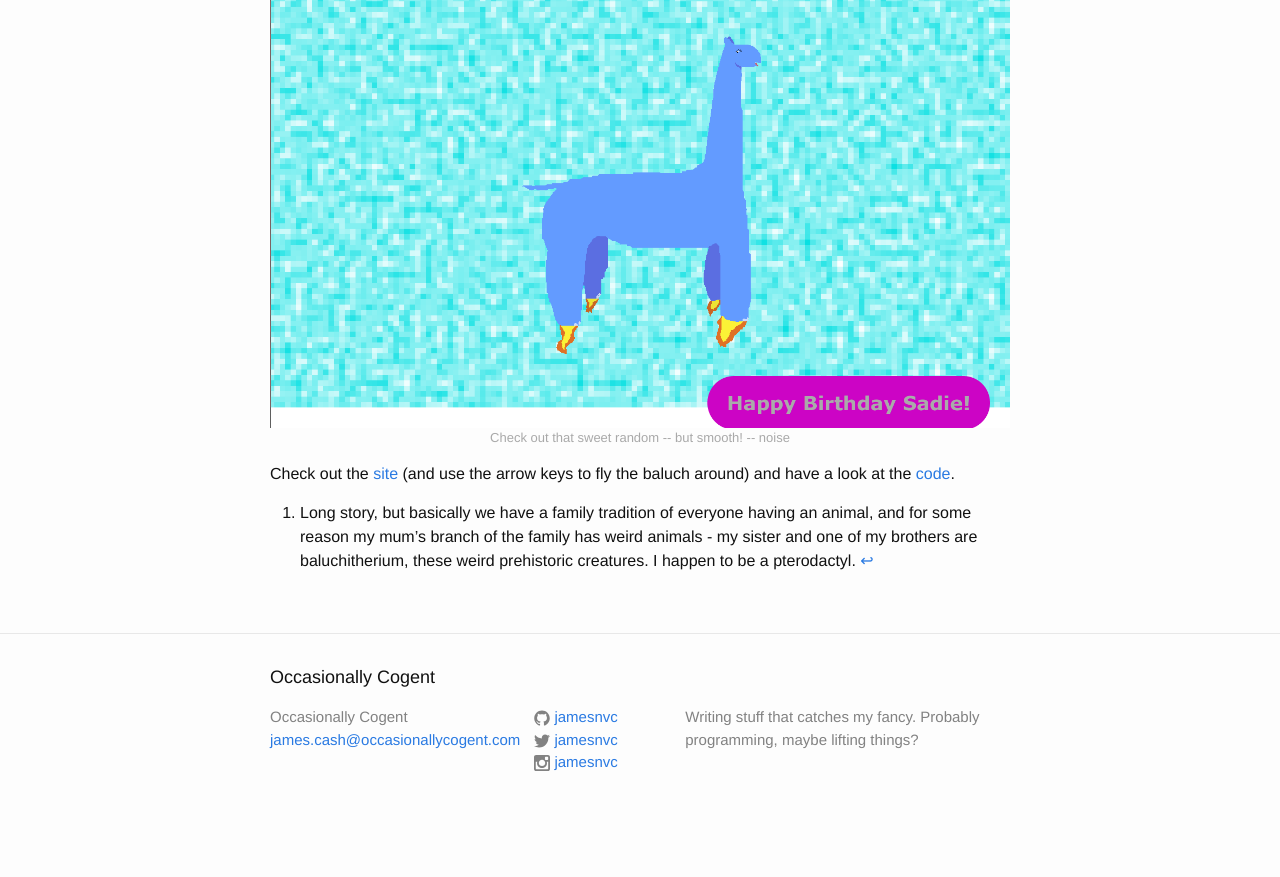
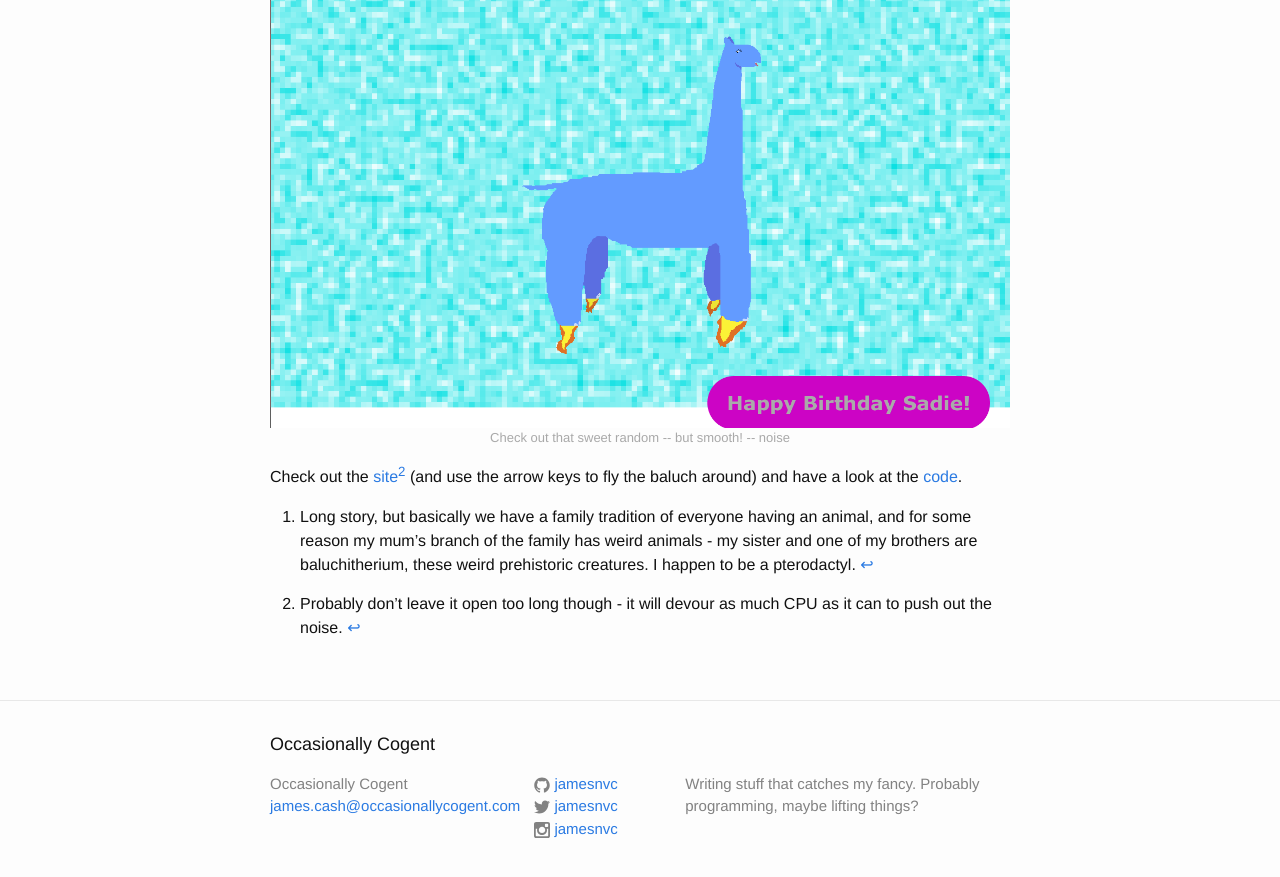
Before and after one commit to jamesnvc/occasionallycogent, a Jekyll site: the page built from _posts/2016-11-25-perlin-noise-in-clojure.md, in a window 1280 px wide and 900 px high, scrolled down 1822 px. Shown: the top 877 px of the window. Built offline with Jekyll 4.4.1, drawn with Linux system fonts in a browser that asks for light colours; before the commit the page ends 2656 px from its top, so only the background shows below that.

Commit message:
Add warning about perlin noise page

```diff
--- a/_posts/2016-11-25-perlin-noise-in-clojure.md
+++ b/_posts/2016-11-25-perlin-noise-in-clojure.md
@@ -46,7 +46,7 @@ The background updates fairly infrequently (depending on how fast your browser c
 
 {% include image.html url="/images/perlin/site.png" alt="site screenshot" caption="Check out that sweet random -- but smooth! -- noise" %}
 
-Check out the [site][sadie] (and use the arrow keys to fly the baluch around) and have a look at the [code][source].
+Check out the [site][sadie][^2] (and use the arrow keys to fly the baluch around) and have a look at the [code][source].
 
   [sadie]: http://sadiemae.rocks
   [omnext]: https://github.com/omcljs/om/wiki/Quick-Start-(om.next)
@@ -62,3 +62,4 @@ Check out the [site][sadie] (and use the arrow keys to fly the baluch around) an
   [transit]: https://github.com/cognitect/transit-cljs
 
   [^1]: Long story, but basically we have a family tradition of everyone having an animal, and for some reason my mum's branch of the family has weird animals - my sister and one of my brothers are baluchitherium, these weird prehistoric creatures. I happen to be a pterodactyl.
+  [^2]: Probably don't leave it open too long though - it will devour as much CPU as it can to push out the noise.
```
